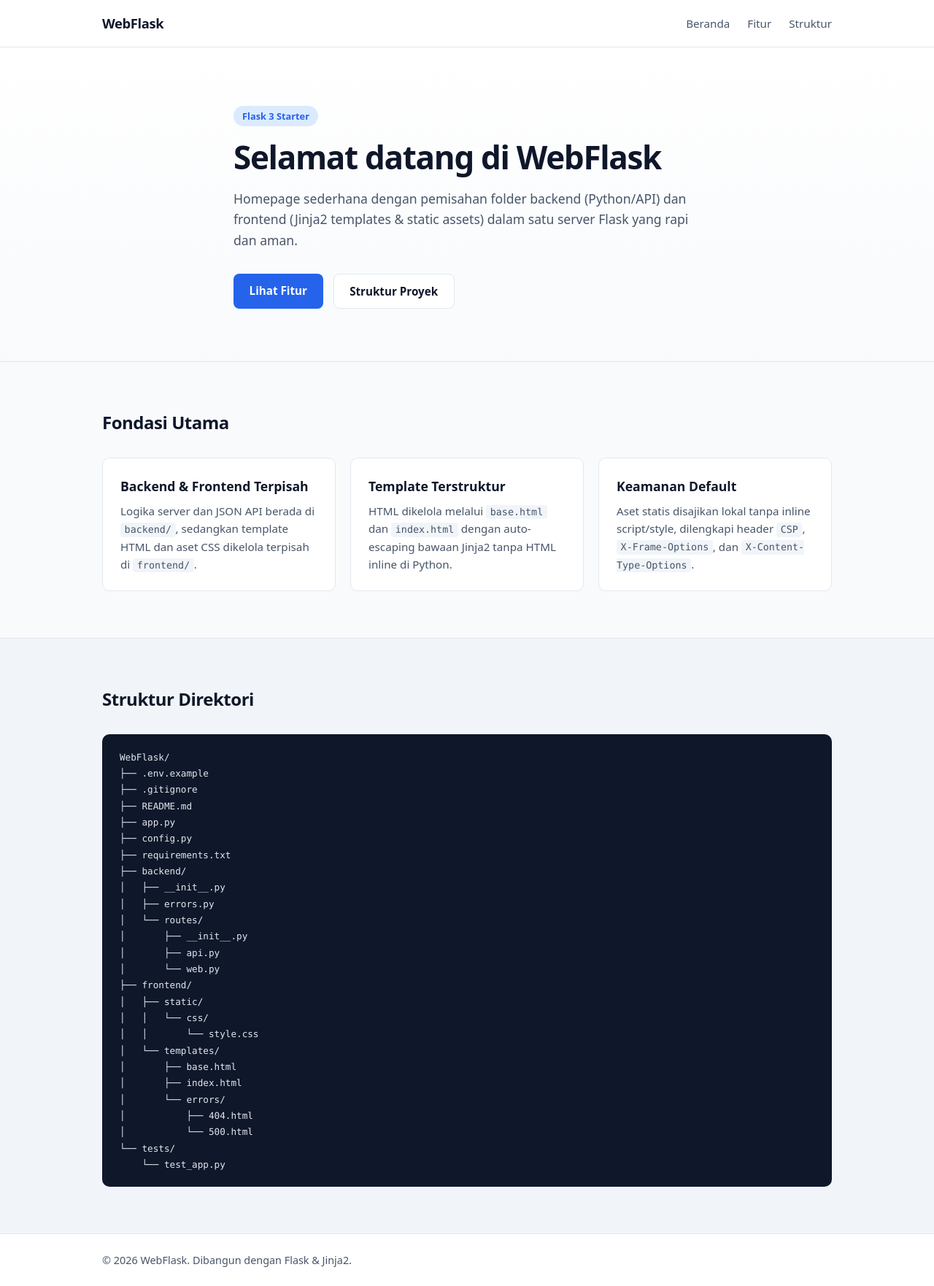
After one commit to InMochi/WebFlask, a Flask app: template frontend/templates/index.html in a window 1280 px wide. The commit adds this page. Shown: the whole page at 73% size. Run offline with Flask 3, Linux system fonts and the light colour scheme; the template is opened without the code that fills it: most values are stand-ins (such as "Sample title", 1, 10 or a date in 2020).

Commit message:
template dengan api

```diff
--- a/app.py
+++ b/app.py
@@ -1,6 +1,6 @@
 """Application entry point for local development."""
 
-from app import create_app
+from backend import create_app
 
 app = create_app()
 
--- a/app/templates/index.html
+++ b/app/templates/index.html
@@ -64,6 +64,7 @@
 ├── requirements.txt
 ├── app/
 │   ├── __init__.py
+│   ├── api.py
 │   ├── errors.py
 │   ├── routes.py
 │   ├── static/
--- /dev/null
+++ b/backend/__init__.py
@@ -0,0 +1,62 @@
+"""Application factory for the Flask web app."""
+
+from pathlib import Path
+from typing import Any
+from flask import Flask, Response, request
+
+from config import Config, get_config
+
+BASE_DIR = Path(__file__).resolve().parent.parent
+FRONTEND_DIR = BASE_DIR / "frontend"
+
+
+def add_security_headers(response: Response) -> Response:
+    """Attach baseline security headers to every HTTP response."""
+    response.headers["Content-Security-Policy"] = (
+        "default-src 'self'; "
+        "style-src 'self'; "
+        "script-src 'self'; "
+        "img-src 'self'; "
+        "object-src 'none'; "
+        "frame-ancestors 'none'; "
+        "base-uri 'self'; "
+        "form-action 'self'"
+    )
+    response.headers["X-Content-Type-Options"] = "nosniff"
+    response.headers["X-Frame-Options"] = "DENY"
+    response.headers["Referrer-Policy"] = "strict-origin-when-cross-origin"
+    response.headers["Permissions-Policy"] = "camera=(), microphone=(), geolocation=()"
+    if request.path == "/api" or request.path.startswith("/api/"):
+        response.headers["Cache-Control"] = "no-store"
+    return response
+
+
+def create_app(config_object: type[Config] | dict[str, Any] | None = None) -> Flask:
+    """Create and configure the Flask application instance."""
+    app = Flask(
+        __name__,
+        template_folder=str(FRONTEND_DIR / "templates"),
+        static_folder=str(FRONTEND_DIR / "static"),
+    )
+
+    if isinstance(config_object, dict):
+        app.config.from_object(Config)
+        app.config.from_mapping(config_object)
+    elif config_object is not None:
+        app.config.from_object(config_object)
+    else:
+        app.config.from_object(get_config())
+
+    # TODO(security): Add SECRET_KEY (via env/secret manager), session cookie
+    # hardening (__Host-, HttpOnly, Secure, SameSite), CSRF protection,
+    # authentication, and rate limiting before introducing forms, APIs, or
+    # user accounts. Omitted here because only public read-only routes are served.
+
+    from backend.errors import register_error_handlers
+    from backend.routes import register_blueprints
+
+    register_blueprints(app)
+    register_error_handlers(app)
+    app.after_request(add_security_headers)
+
+    return app
--- /dev/null
+++ b/frontend/static/css/style.css
@@ -0,0 +1,247 @@
+:root {
+    --bg: #f8fafc;
+    --surface: #ffffff;
+    --surface-alt: #f1f5f9;
+    --text: #0f172a;
+    --text-muted: #475569;
+    --border: #e2e8f0;
+    --primary: #2563eb;
+    --primary-hover: #1d4ed8;
+    --radius: 10px;
+    --max-width: 1040px;
+}
+
+*,
+*::before,
+*::after {
+    box-sizing: border-box;
+    margin: 0;
+    padding: 0;
+}
+
+html {
+    scroll-behavior: smooth;
+}
+
+body {
+    font-family: system-ui, -apple-system, "Segoe UI", Roboto, sans-serif;
+    line-height: 1.6;
+    color: var(--text);
+    background-color: var(--bg);
+    min-height: 100vh;
+    display: flex;
+    flex-direction: column;
+}
+
+main {
+    flex: 1;
+}
+
+.container {
+    width: 100%;
+    max-width: var(--max-width);
+    margin: 0 auto;
+    padding: 0 1.25rem;
+}
+
+.site-header {
+    background-color: var(--surface);
+    border-bottom: 1px solid var(--border);
+    position: sticky;
+    top: 0;
+    z-index: 10;
+}
+
+.header-inner {
+    display: flex;
+    align-items: center;
+    justify-content: space-between;
+    height: 64px;
+}
+
+.brand {
+    font-size: 1.15rem;
+    font-weight: 700;
+    color: var(--text);
+    text-decoration: none;
+    letter-spacing: -0.02em;
+}
+
+.site-nav {
+    display: flex;
+    gap: 1.5rem;
+}
+
+.site-nav a {
+    color: var(--text-muted);
+    text-decoration: none;
+    font-size: 0.95rem;
+    font-weight: 500;
+    transition: color 0.15s ease;
+}
+
+.site-nav a:hover {
+    color: var(--primary);
+}
+
+.hero {
+    padding: 5rem 0 4.5rem;
+    background: linear-gradient(180deg, var(--surface) 0%, var(--bg) 100%);
+    border-bottom: 1px solid var(--border);
+}
+
+.hero-content {
+    max-width: 680px;
+}
+
+.badge {
+    display: inline-block;
+    padding: 0.25rem 0.75rem;
+    font-size: 0.8rem;
+    font-weight: 600;
+    color: var(--primary);
+    background-color: #dbeafe;
+    border-radius: 999px;
+    margin-bottom: 1rem;
+}
+
+.hero h1 {
+    font-size: clamp(2rem, 4vw, 2.75rem);
+    line-height: 1.2;
+    letter-spacing: -0.03em;
+    margin-bottom: 1rem;
+}
+
+.hero-lead {
+    font-size: 1.1rem;
+    color: var(--text-muted);
+    margin-bottom: 2rem;
+}
+
+.hero-actions {
+    display: flex;
+    flex-wrap: wrap;
+    gap: 0.875rem;
+}
+
+.btn {
+    display: inline-block;
+    padding: 0.7rem 1.35rem;
+    border-radius: 8px;
+    font-weight: 600;
+    font-size: 0.95rem;
+    text-decoration: none;
+    transition: background-color 0.15s ease, border-color 0.15s ease;
+}
+
+.btn-primary {
+    background-color: var(--primary);
+    color: #ffffff;
+}
+
+.btn-primary:hover {
+    background-color: var(--primary-hover);
+}
+
+.btn-secondary {
+    background-color: var(--surface);
+    color: var(--text);
+    border: 1px solid var(--border);
+}
+
+.btn-secondary:hover {
+    border-color: var(--text-muted);
+}
+
+.section {
+    padding: 4rem 0;
+}
+
+.section-alt {
+    background-color: var(--surface-alt);
+    border-top: 1px solid var(--border);
+}
+
+.section-title {
+    font-size: 1.5rem;
+    margin-bottom: 1.75rem;
+    letter-spacing: -0.02em;
+}
+
+.card-grid {
+    display: grid;
+    grid-template-columns: repeat(auto-fit, minmax(250px, 1fr));
+    gap: 1.25rem;
+}
+
+.card {
+    background-color: var(--surface);
+    border: 1px solid var(--border);
+    border-radius: var(--radius);
+    padding: 1.5rem;
+}
+
+.card h3 {
+    font-size: 1.1rem;
+    margin-bottom: 0.5rem;
+}
+
+.card p {
+    color: var(--text-muted);
+    font-size: 0.95rem;
+}
+
+code {
+    font-family: ui-monospace, SFMono-Regular, Menlo, Consolas, monospace;
+    font-size: 0.88em;
+    background-color: var(--surface-alt);
+    padding: 0.15rem 0.35rem;
+    border-radius: 4px;
+}
+
+.tree-box {
+    background-color: #0f172a;
+    color: #e2e8f0;
+    padding: 1.25rem 1.5rem;
+    border-radius: var(--radius);
+    overflow-x: auto;
+    font-size: 0.9rem;
+    line-height: 1.55;
+}
+
+.tree-box code {
+    background: none;
+    padding: 0;
+    color: inherit;
+}
+
+.error-section {
+    padding: 6rem 0;
+}
+
+.error-box {
+    max-width: 560px;
+}
+
+.error-box h1 {
+    font-size: clamp(1.75rem, 3.5vw, 2.25rem);
+    margin-bottom: 0.75rem;
+}
+
+.site-footer {
+    background-color: var(--surface);
+    border-top: 1px solid var(--border);
+    padding: 1.5rem 0;
+    color: var(--text-muted);
+    font-size: 0.9rem;
+}
+
+@media (max-width: 600px) {
+    .hero {
+        padding: 3.5rem 0 3rem;
+    }
+
+    .site-nav {
+        gap: 1rem;
+    }
+}
--- /dev/null
+++ b/frontend/templates/base.html
@@ -0,0 +1,31 @@
+<!DOCTYPE html>
+<html lang="id">
+<head>
+    <meta charset="UTF-8">
+    <meta name="viewport" content="width=device-width, initial-scale=1.0">
+    <title>{% block title %}WebFlask{% endblock %}</title>
+    <link rel="stylesheet" href="{{ url_for('static', filename='css/style.css') }}">
+</head>
+<body>
+    <header class="site-header">
+        <div class="container header-inner">
+            <a class="brand" href="{{ url_for('web.home') }}">WebFlask</a>
+            <nav class="site-nav" aria-label="Navigasi utama">
+                <a href="{{ url_for('web.home') }}">Beranda</a>
+                <a href="#fitur">Fitur</a>
+                <a href="#struktur">Struktur</a>
+            </nav>
+        </div>
+    </header>
+
+    <main>
+        {% block content %}{% endblock %}
+    </main>
+
+    <footer class="site-footer">
+        <div class="container">
+            <p>&copy; 2026 WebFlask. Dibangun dengan Flask &amp; Jinja2.</p>
+        </div>
+    </footer>
+</body>
+</html>
--- /dev/null
+++ b/frontend/templates/index.html
@@ -0,0 +1,86 @@
+{% extends "base.html" %}
+
+{% block title %}{{ page_title }} - WebFlask{% endblock %}
+
+{% block content %}
+<section class="hero">
+    <div class="container hero-content">
+        <span class="badge">Flask 3 Starter</span>
+        <h1>Selamat datang di WebFlask</h1>
+        <p class="hero-lead">
+            Homepage sederhana dengan pemisahan folder backend (Python/API)
+            dan frontend (Jinja2 templates &amp; static assets) dalam satu
+            server Flask yang rapi dan aman.
+        </p>
+        <div class="hero-actions">
+            <a class="btn btn-primary" href="#fitur">Lihat Fitur</a>
+            <a class="btn btn-secondary" href="#struktur">Struktur Proyek</a>
+        </div>
+    </div>
+</section>
+
+<section id="fitur" class="section">
+    <div class="container">
+        <h2 class="section-title">Fondasi Utama</h2>
+        <div class="card-grid">
+            <article class="card">
+                <h3>Backend &amp; Frontend Terpisah</h3>
+                <p>
+                    Logika server dan JSON API berada di <code>backend/</code>,
+                    sedangkan template HTML dan aset CSS dikelola terpisah di
+                    <code>frontend/</code>.
+                </p>
+            </article>
+            <article class="card">
+                <h3>Template Terstruktur</h3>
+                <p>
+                    HTML dikelola melalui <code>base.html</code> dan
+                    <code>index.html</code> dengan auto-escaping bawaan Jinja2
+                    tanpa HTML inline di Python.
+                </p>
+            </article>
+            <article class="card">
+                <h3>Keamanan Default</h3>
+                <p>
+                    Aset statis disajikan lokal tanpa inline script/style,
+                    dilengkapi header <code>CSP</code>,
+                    <code>X-Frame-Options</code>, dan
+                    <code>X-Content-Type-Options</code>.
+                </p>
+            </article>
+        </div>
+    </div>
+</section>
+
+<section id="struktur" class="section section-alt">
+    <div class="container">
+        <h2 class="section-title">Struktur Direktori</h2>
+        <pre class="tree-box"><code>WebFlask/
+├── .env.example
+├── .gitignore
+├── README.md
+├── app.py
+├── config.py
+├── requirements.txt
+├── backend/
+│   ├── __init__.py
+│   ├── errors.py
+│   └── routes/
+│       ├── __init__.py
+│       ├── api.py
+│       └── web.py
+├── frontend/
+│   ├── static/
+│   │   └── css/
+│   │       └── style.css
+│   └── templates/
+│       ├── base.html
+│       ├── index.html
+│       └── errors/
+│           ├── 404.html
+│           └── 500.html
+└── tests/
+    └── test_app.py</code></pre>
+    </div>
+</section>
+{% endblock %}
```
Also changed, not shown: app/__init__.py (+8 -3 lines), app/api.py (added, +20 -0 lines), app/errors.py (+42 -8 lines), backend/errors.py (added, +54 -0 lines), backend/routes/__init__.py (added, +12 -0 lines), backend/routes/api.py (added, +20 -0 lines), backend/routes/web.py (added, +11 -0 lines), frontend/templates/errors/404.html (added, +16 -0 lines), frontend/templates/errors/500.html (added, +16 -0 lines), tests/test_app.py (+19 -1 lines), README.md.
